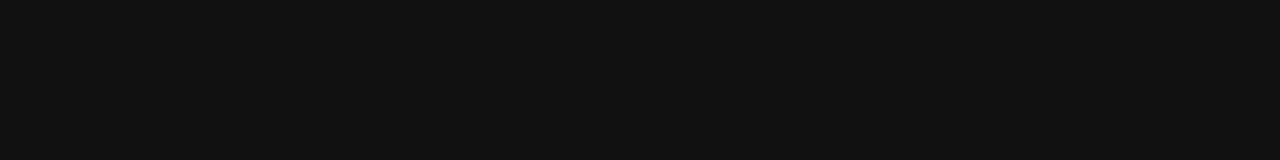
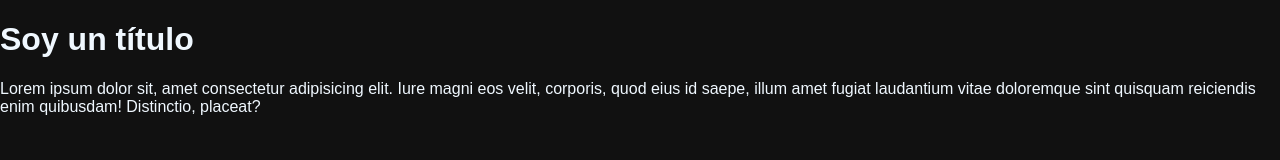
Before and after one commit to MartaRRos/DOM, a website built with Vite: page src/index.html in a window 1280 px wide. Built offline with nearby package versions, Linux system fonts and the light colour scheme; some packages are replaced by stand-ins of ours.

Commit message:
DOM prueba

```diff
--- a/src/index.html
+++ b/src/index.html
@@ -9,6 +9,12 @@
     <title>Vite Template</title>
   </head>
   <body>
-    <script type="module" src="./js/index.js"></script>
+   <header class="header">
+      <h1 id="title" class="title">Soy un título</h1>
+      <p>
+        Lorem ipsum dolor sit, amet consectetur adipisicing elit. Iure magni eos velit, corporis, quod eius id saepe, illum amet fugiat laudantium vitae doloremque sint quisquam reiciendis enim quibusdam! Distinctio, placeat?
+      </p>
+      <script type="module" src="./js/index.js"></script>
+   </header>
   </body>
 </html>
--- a/src/js/index.js
+++ b/src/js/index.js
@@ -1,2 +1,9 @@
 // El styles lo importamos aquí, ya se carga después al compilar todo
 import '../scss/styles.scss';
+
+const titleElement = document.getElementById('title');
+
+console.dir(titleElement);
+
+console.dir(titleElement.parentElement);
+console.dir(titleElement.nextElementSibling);
--- a/src/scss/blocks/body.scss
+++ b/src/scss/blocks/body.scss
@@ -4,4 +4,5 @@ html {
 body {
   background-color: #111;
   font-family: sans-serif;
+  color: aliceblue;
 }
```
